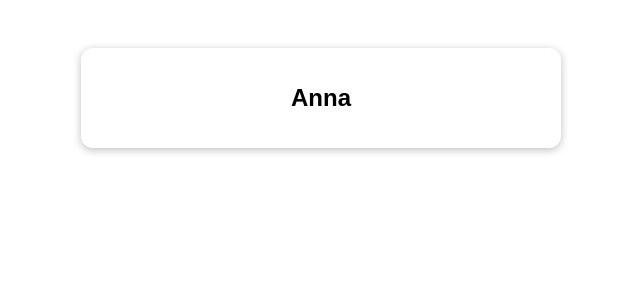
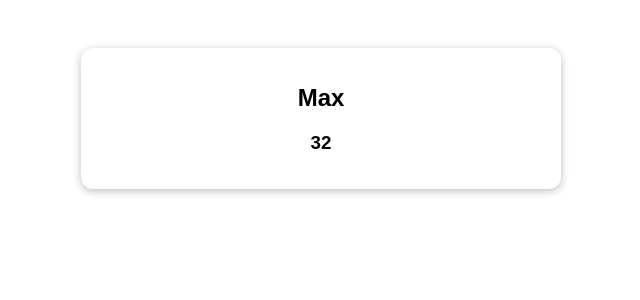
Before and after one commit to MrMic/Vue3JS_Section19, a Vue app: page / in a window 1280 px wide. Shown: the top 300 px of the page, without its empty margins (319-959 px from the left). Built offline with nearby package versions, Linux system fonts and the light colour scheme; the HTML template or start-up script is replaced by a standard one.

Commit message:
(feat) Use of ref() & reactive() - Composition API

```diff
--- a/src/App.vue
+++ b/src/App.vue
@@ -1,31 +1,27 @@
 <template>
   <section class="container">
-    <h2>{{ userName }}</h2>
+    <h2>{{ user.name }}</h2>
+    <h3>{{ user.age }}</h3>
   </section>
 </template>
 
 <!-- ╾────────────────────────────────────────────────────────────────────╼ -->
-<script>
-import { ref } from 'vue';
+<script setup>
+import { reactive } from 'vue';
 
-export default {
-  setup() {
-    const uName = ref('Maximilian');
+// const userName = ref('Maximilian');
+// const age = ref(27);
+const user = reactive({ name: 'Maximilian', age: 27 });
 
-    setTimeout(() => {
-      uName.value = 'Anna';
-    }, 2000);
+setTimeout(() => {
+  // userName.value = 'Max';
+  // age.value = 32;
+  // user.value = { name: 'Max', age: 32 };
+  user.name = 'Max';
+  user.age = 32;
+}, 2000);
 
-    return {
-      userName: uName,
-    };
-  },
-  // data() {
-  //   return {
-  //     userName: 'Maximilian',
-  //   };
-  // },
-};
+// return { userName: uName, age: uAge };
 </script>
 
 <!-- ╾────────────────────────────────────────────────────────────────────╼ -->
```
